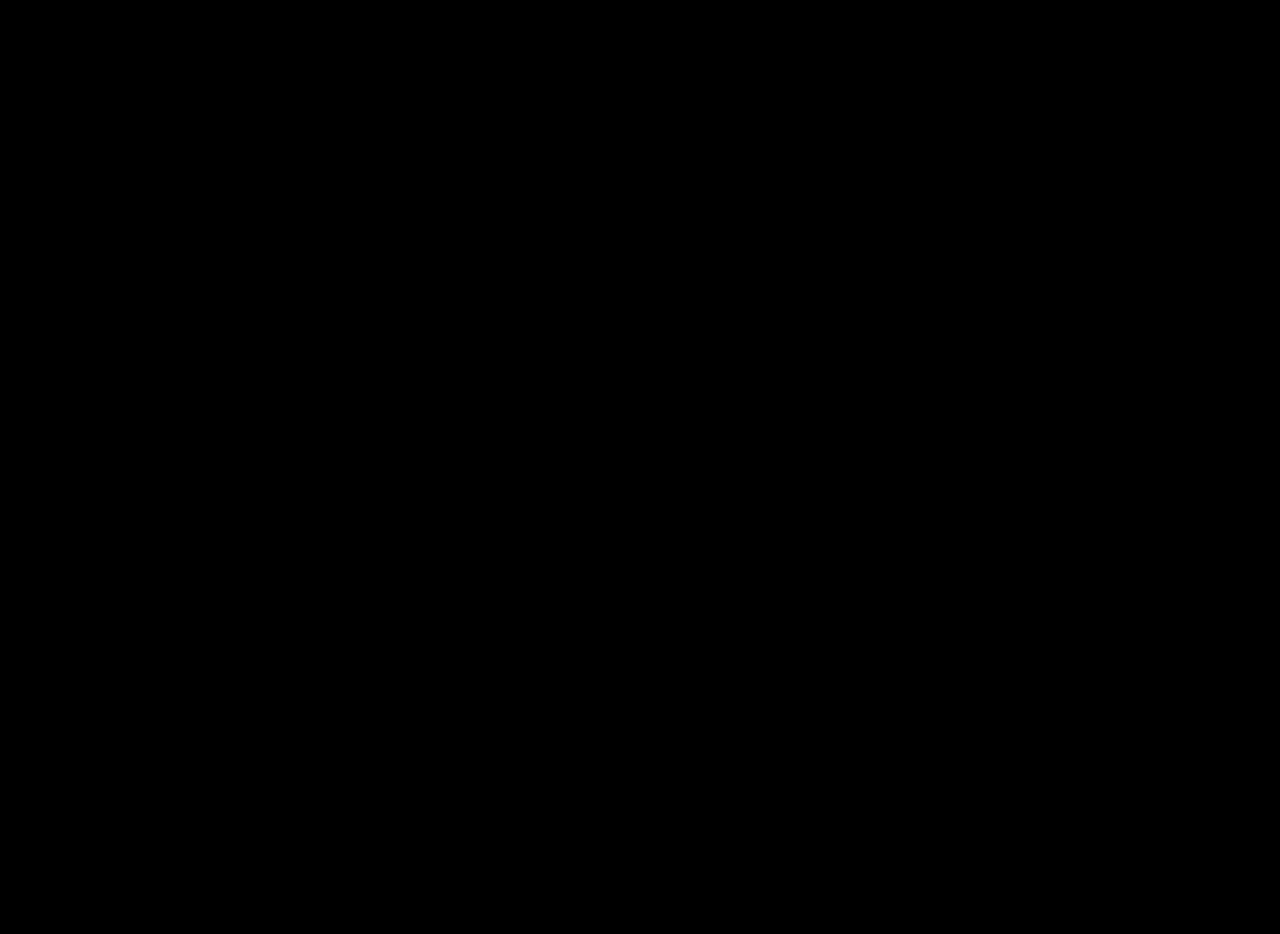
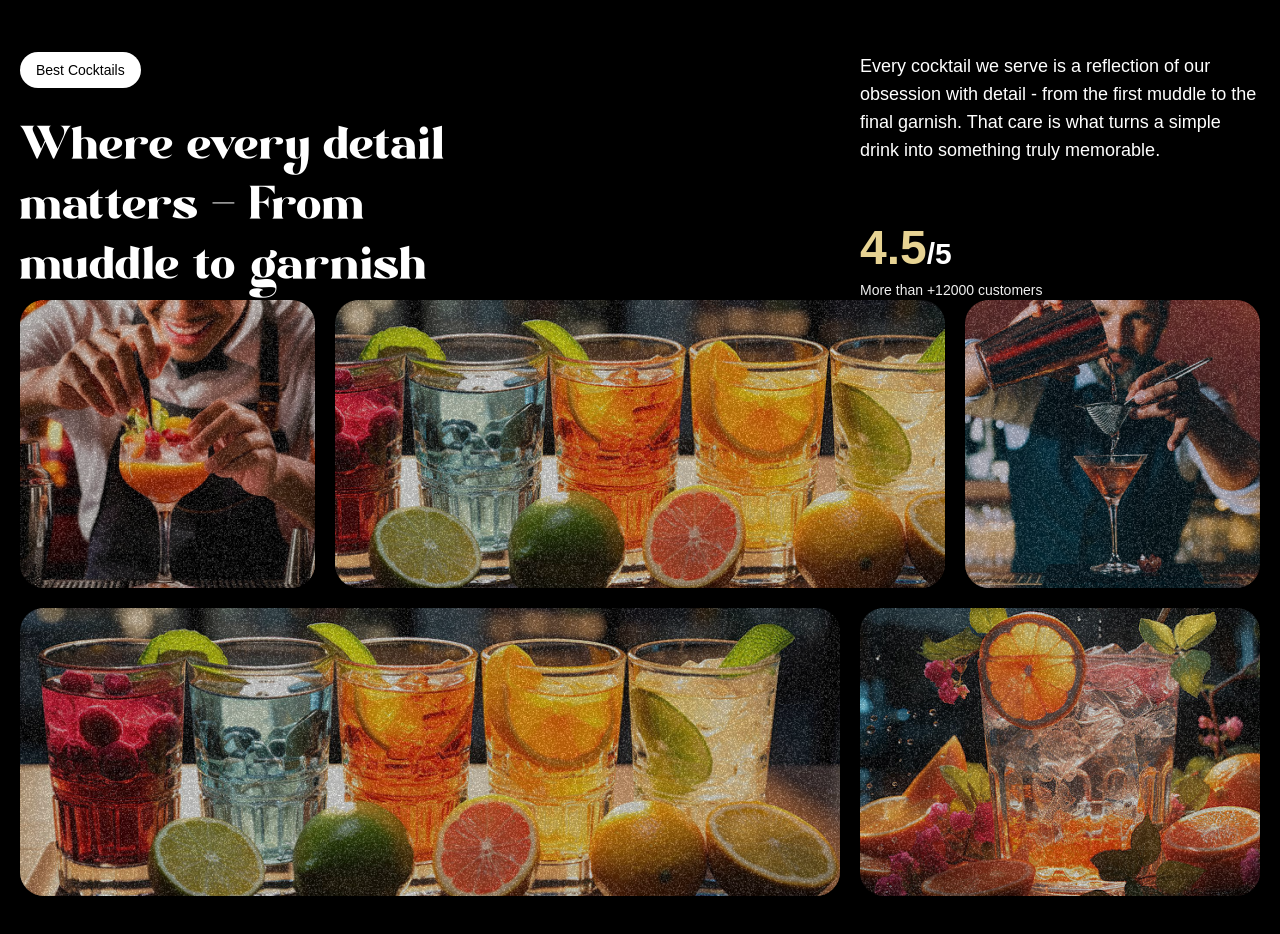
Before and after one commit to hoshoo21/mojito-cocktails_react, a React (Vite) app: page / in a window 1280 px wide. Shown: the part 1660-2594 px from the top of the page. Before the commit the page ends 1600 px from the top, so only its background shows below. Built offline with nearby package versions, Linux system fonts and the light colour scheme; a web font is replaced by a local one.

Commit message:
about  implementation

```diff
--- a/src/App.jsx
+++ b/src/App.jsx
@@ -5,6 +5,7 @@
 import Navbar from './components/Navbar';
 import Hero from './components/Hero';
 import Cocktails from './components/Cocktails';
+import About from './components/About';
 
 gsap.registerPlugin(ScrollTrigger, SplitText);
 function App() {
@@ -14,6 +15,7 @@
     <Navbar />
     <Hero />
     <Cocktails />
+    <About />
    </main>
   )
 }
--- /dev/null
+++ b/src/components/About.jsx
@@ -0,0 +1,86 @@
+import React from 'react'
+import gsap from 'gsap'
+import { SplitText } from 'gsap/all'
+import { useGSAP } from '@gsap/react'
+const About = () => {
+  useGSAP(()=>{
+    const titleSplits = SplitText.create ("#about h2", {type:"words"});
+    const scrollTimeline = gsap.timeline({
+        scrollTrigger:{
+            trigger:'#about',
+            start:'top center'
+        }
+    });
+    scrollTimeline.from(titleSplits.words,{
+        opacity:0,
+        duration:1,
+        yPercent:100,
+        ease:'expo.out',
+        stagger:0.02
+    });
+    scrollTimeline.from('.top-grid div, .bottom-grid div',{
+        opacity:0,
+        duration:1,
+        ease:'power1.inOut',
+        stagger:0.04,
+
+    }, '--0.5')
+  },[]);
+    return (
+        <div id="about">
+            <div className='mb-16 md:px-0 px-5'>
+                <div className='content'>
+                    <div className="md:col-span-8">
+                        <p className='badge'> Best Cocktails</p>
+                        <h2> Where every detail matters
+                            <span className='text-white'> - </span>
+                            From muddle to garnish
+                        </h2>
+                    </div>
+                    <div className="sub-content">
+                        <p>
+                            Every cocktail we serve is a reflection of our obsession with
+                            detail - from the first muddle to the final garnish. That care is
+                            what turns a simple drink into something truly memorable.
+
+                        </p>
+                        <div>
+                            <p className='md:text-3xl text-xl font-bold'>
+                                <span> 4.5</span>/5
+                            </p>
+                            <p className='text-sm text-white-100'>
+                                More than +12000 customers
+                            </p>
+                        </div>
+                    </div>
+            </div>
+            <div className="top-grid">
+                        <div className='md:col-span-3'>
+                            <div className='noisy'/>
+                            <img src="/images/abt1.png" alt='About 1' />
+                        </div>
+                        <div className='md:col-span-6'>
+                            <div className='noisy'/>
+                            <img src="/images/abt3.png" alt='About 1' />
+                        </div>
+                        <div className='md:col-span-3'>
+                            <div className='noisy'/>
+                            <img src="/images/abt5.png" alt='About 1' />
+                        </div>
+                    </div>
+                    <div className="bottom-grid">
+                        <div className='md:col-span-8'>
+                            <div className='noisy'/>
+                            <img src="/images/abt3.png" alt='About 1' />
+                        </div>
+                        <div className='md:col-span-4'>
+                            <div className='noisy'/>
+                            <img src="/images/abt4.png" alt='About 1' />
+                        </div>
+                    </div>
+               </div>
+        </div>
+    )
+}
+
+export default About
--- a/src/components/Navbar.jsx
+++ b/src/components/Navbar.jsx
@@ -15,7 +15,7 @@
     });
     navTween.fromTo('nav',{backgroundColor:'transparent'},{
       backgroundColor:'#00000050',
-      backgroudFilter :'blur(10px)',
+      backgroundFilter :'blur(10px)',
       duration:1,
       ease:'power1.inOut'
     });
--- a/src/index.css
+++ b/src/index.css
@@ -1,6 +1,5 @@
 @import url("https://fonts.googleapis.com/css2?family=DM+Serif+Text:ital@0;1&family=Mona+Sans:ital,wght@0,200..900;1,200..900&display=swap");
 @import "tailwindcss";
-
 @font-face {
   font-family: "Modern Negra";
   src: url("/fonts/Modern Negra Demo.ttf") format("truetype");
--- /dev/null
+++ b/tailwind.config.js
@@ -0,0 +1,9 @@
+export default {
+    content: [
+      "./index.html",
+      "./src/**/*.{js,jsx,ts,tsx}",
+    ],
+    theme: {
+      extend: {},
+    },
+  }
```
